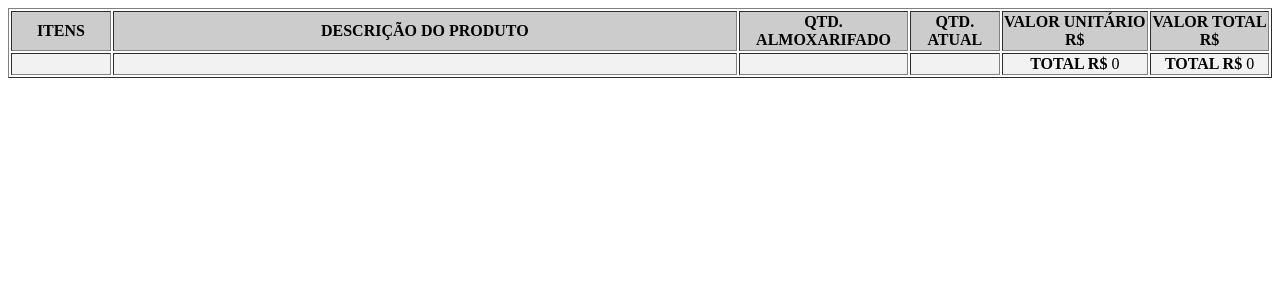
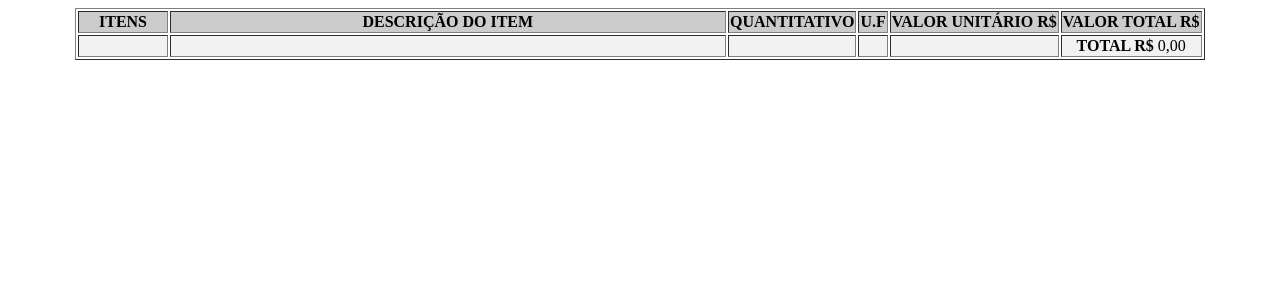
Before and after one commit to marciliodev/relatorios, a CodeIgniter app: the page made by application/views/pdf/material_escritorio/body.php in a window 1280 px wide. Shown: the top 300 px of the page. Run offline with CodeIgniter, Linux system fonts and the light colour scheme; data that the repository does not hold is empty.

Commit message:
Salvando Spider-Man S02E02

```diff
--- a/application/config/database.php
+++ b/application/config/database.php
@@ -77,7 +77,7 @@ $db['default'] = array(
 	'dsn'	=> '',
 	'hostname' => 'localhost',
 	'username' => 'root',
-	'password' => '',
+	'password' => '123Abc@#',
 	'database' => 'estoque',
 	'dbdriver' => 'mysqli',
 	'dbprefix' => '',
--- a/application/views/almoxarifado.php
+++ /dev/null
@@ -1,6 +0,0 @@
-<!DOCTYPE html>
-<html>
-<body>
-<?=@$this->load->view('pdf/material_almoxarifado/body', [], true);?>
-</body>
-</html>
--- a/application/views/entrada.php
+++ /dev/null
@@ -1,6 +0,0 @@
-<!DOCTYPE html>
-<html>
-<body>
-<?=@$this->load->view('pdf/material_entrada/body', [], true);?>
-</body>
-</html>
--- a/application/views/index2.php
+++ /dev/null
@@ -1,6 +0,0 @@
-<!DOCTYPE html>
-<html>
-<body>
-TESTE
-</body>
-</html>
--- a/application/views/pdf/material_almoxarifado/body.php
+++ b/application/views/pdf/material_almoxarifado/body.php
@@ -30,8 +30,8 @@
                 <td class='left'><?php echo mb_strtoupper($dados[$i]->disc_produto) ?></td>
                 <td class='left'><?php echo $dados[$i]->qt_total ?></td>
                 <td class='left'><?php echo mb_strtoupper($dados[$i]->unidade, 'UTF-8') ?></td>
-                <td class='left'>R$ <?php echo $dados[$i]->vl_unitario ?></td>
-                <td class='left'>R$ <?php echo $dados[$i]->vl_unitario*$dados[$i]->qt_total ?></td>
+                <td class='left'>R$ <?php echo number_format($dados[$i]->vl_unitario, 2, ",",".") ?></td>
+                <td class='left'>R$ <?php echo number_format($dados[$i]->vl_unitario*$dados[$i]->qt_total, 2, ",",".") ?></td>
             </tr>
             <?php
     }
@@ -78,7 +78,7 @@
                     $valores += $dados[$i]->vl_unitario*$dados[$i]->qt_total;
                 }
             }
-            echo $valores;
+            echo number_format($valores, 2, ",",".");
             ?>
         </td>
     </tr>
--- a/application/views/pdf/material_almoxarifado/header.php
+++ b/application/views/pdf/material_almoxarifado/header.php
@@ -9,7 +9,7 @@
     <body>
         <header>
             <img src="assets\img\logo2.jpg" class="logo" align="center">
-                <h3 align="center">Relação de Materiais do Almoxarifado <?=$data = date('d/m/Y');?></h3>
+                <h1 class="tituloHeader" align="center">Relação de Materiais do Almoxarifado <?=$data = date('d/m/Y');?></h1>
         </header>
     </body>
 </html>
--- a/application/views/pdf/material_entrada/body.php
+++ b/application/views/pdf/material_entrada/body.php
@@ -32,8 +32,8 @@
                 <td class='left'><?php echo mb_strtoupper($dados[$i]->disc_produto, 'UTF-8') ?></td>
                 <td class='left'><?php echo $dados[$i]->qt_total ?></td>
                 <td class='left'><?php echo mb_strtoupper($dados[$i]->unidade,  'UTF-8' ) ?></td>
-                <td class='left'>R$ <?php echo $dados[$i]->vl_unitario ?></td>
-                <td class='left'>R$ <?php echo $dados[$i]->vl_unitario*$dados[$i]->qt_total ?></td>
+                <td class='left'>R$ <?php echo number_format($dados[$i]->vl_unitario, 2, ",",".") ?></td>
+                <td class='left'>R$ <?php echo number_format($dados[$i]->vl_unitario*$dados[$i]->qt_total, 2, ",",".") ?></td>
                 <td class='center'><?php echo $dados[$i]->lote ?></td>
                 <td class='center'><?php echo date('d/m/Y', strtotime($dados[$i]->validade)) ?></td>
             </tr>
@@ -81,7 +81,7 @@
                     $valores += $dados[$i]->vl_unitario*$dados[$i]->qt_total;
                 }
             }
-            echo $valores;
+            echo number_format($valores, 2,",",".");
             ?>
             <td></td>
             <td></td>
--- a/application/views/pdf/material_entrada/header.php
+++ b/application/views/pdf/material_entrada/header.php
@@ -9,7 +9,7 @@
     <body>
         <header>
             <img src="assets\img\logo2.jpg" class="logo" align="center">
-                <h3 align="center">Relação de Materiais de Entrada <?=$data = date('d/m/Y');?></h3>
+            <h1 class="tituloHeader" align="center">Relação de Materiais de Entrada <?=$data = date('d/m/Y');?></h1>
         </header>
     </body>
 </html>
--- a/application/views/pdf/material_escritorio/body.php
+++ b/application/views/pdf/material_escritorio/body.php
@@ -1,5 +1,5 @@
 <!DOCTYPE html>
-<html lang="pt-br">
+<html>
 <head>
     <meta charset="UTF-8">
     <meta http-equiv="X-UA-Compatible" content="IE=edge">
@@ -7,14 +7,14 @@
     <link rel="stylesheet" href="<?=('assets/css/estilo.css') ?>">
 </head>
 <body>
-<table border="1" align="center">
-    <tr class="header">
-        <th id="th_cod_RE" class="center">ITENS</th>
-        <th id="th_desc_RSV" class="center">DESCRIÇÃO DO PRODUTO</th>
-        <th class="center">QTD. ALMOXARIFADO</th>
-        <th class="center">QTD. ATUAL</th>
-        <th class="center">VALOR UNITÁRIO R$</th>
-        <th class="center">VALOR TOTAL R$</th>
+<table border='1' align='center'>
+    <tr class='header'>
+        <th id='th_cod_RE' class='center'>ITENS</th>
+        <th id='th_desc_RSV' class='center'>DESCRIÇÃO DO ITEM</th>
+        <th class='center'>QUANTITATIVO</th>
+        <th class='center'>U.F</th>
+        <th class='center'>VALOR UNITÁRIO R$</th>
+        <th class='center'>VALOR TOTAL R$</th>
     </tr>
 
     <?php
@@ -27,11 +27,11 @@
             ?>
             <tr id="tbcor1">
                 <td class="center"><?=$count++?></td>
-                <td class='left'><?php echo $dados[$i]->disc_produto; ?></td>
-                <td class='left'><?php echo $dados[$i]->qt_total; ?></td>
-                <td class='left'><?php echo $dados[$i]->qt_atual; ?></td>
-                <td class='left'>R$ <?php echo $dados[$i]->vl_unitario; ?></td>
-                <td class='left'>R$ <?php echo $dados[$i]->vl_total; ?></td>
+                <td class='left'><?php echo mb_strtoupper($dados[$i]->disc_produto) ?></td>
+                <td class='left'><?php echo $dados[$i]->qt_total ?></td>
+                <td class='left'><?php echo mb_strtoupper($dados[$i]->unidade, 'UTF-8') ?></td>
+                <td class='left'>R$ <?php echo number_format($dados[$i]->vl_unitario, 2, ",",".") ?></td>
+                <td class='left'>R$ <?php echo number_format($dados[$i]->vl_unitario*$dados[$i]->qt_total, 2, ",",".") ?></td>
             </tr>
             <?php
     }
@@ -54,6 +54,8 @@
         <td></td>
         <td></td>
         <td></td>
+        <td></td>
+        <!--
         <td class='center'><b>TOTAL R$ </b>
             <?php
             //echo $dados[0]->vl_unitario;
@@ -66,16 +68,17 @@
             echo $valores;
             ?>
         </td>
+        -->
         <td class='center'><b>TOTAL R$ </b>
             <?php
             //echo $dados[0]->vl_total;
             $valores = 0.00;
             for ($i=0; $i < count($dados); $i++) {
                 for ($j = 0; $j < count($dados[$i]); $j++) {
-                    $valores += $dados[$i]->vl_total;
+                    $valores += $dados[$i]->vl_unitario*$dados[$i]->qt_total;
                 }
             }
-            echo $valores;
+            echo number_format($valores, 2, ",",".");
             ?>
         </td>
     </tr>
--- a/application/views/pdf/material_escritorio/header.php
+++ b/application/views/pdf/material_escritorio/header.php
@@ -9,7 +9,7 @@
     <body>
         <header>
             <img src="assets\img\logo2.jpg" class="logo" align="center">
-                <h3 align="center">Relação de Materiais de Escritório <?=$data = date('d/m/Y');?></h3>
+            <h1 class="tituloHeader" align="center">Relação de Materiais de Escritório <?=$data = date('d/m/Y');?></h1>
         </header>
     </body>
 </html>
--- a/application/views/pdf/material_servico_vascular/header.php
+++ b/application/views/pdf/material_servico_vascular/header.php
@@ -9,7 +9,7 @@
     <body>
         <header>
             <img src="assets\img\logo2.jpg" class="logo" align="center">
-                <h3 align="center">Relação de Materiais de Serviço Vascular <?=$data = date('d/m/Y');?></h3>
+            <h1 class="tituloHeader" align="center">Relação de Materiais de Servićo Vascular <?=$data = date('d/m/Y');?></h1>
         </header>
     </body>
 </html>
--- a/application/views/vascular.php
+++ /dev/null
@@ -1,6 +0,0 @@
-<!DOCTYPE html>
-<html>
-<body>
-<?=@$this->load->view('pdf/material_servico_vascular/body', [], true);?>
-</body>
-</html>
--- a/assets/css/estilo.css
+++ b/assets/css/estilo.css
@@ -34,9 +34,9 @@
     margin: auto;
 }
 
-h1{
-    text-align: center;
-    font-size: 11px;
+h1.tituloHeader {
+    align: center;
+    font-size: 18px;
 }
 
 h1.entrada{
```
Also changed, not shown: application/controllers/PDF_c.php (+4 -4 lines), application/views/escritorio.php (deleted, +0 -8 lines), application/views/pdf/material_servico_vascular/body.php (+13 -10 lines).
